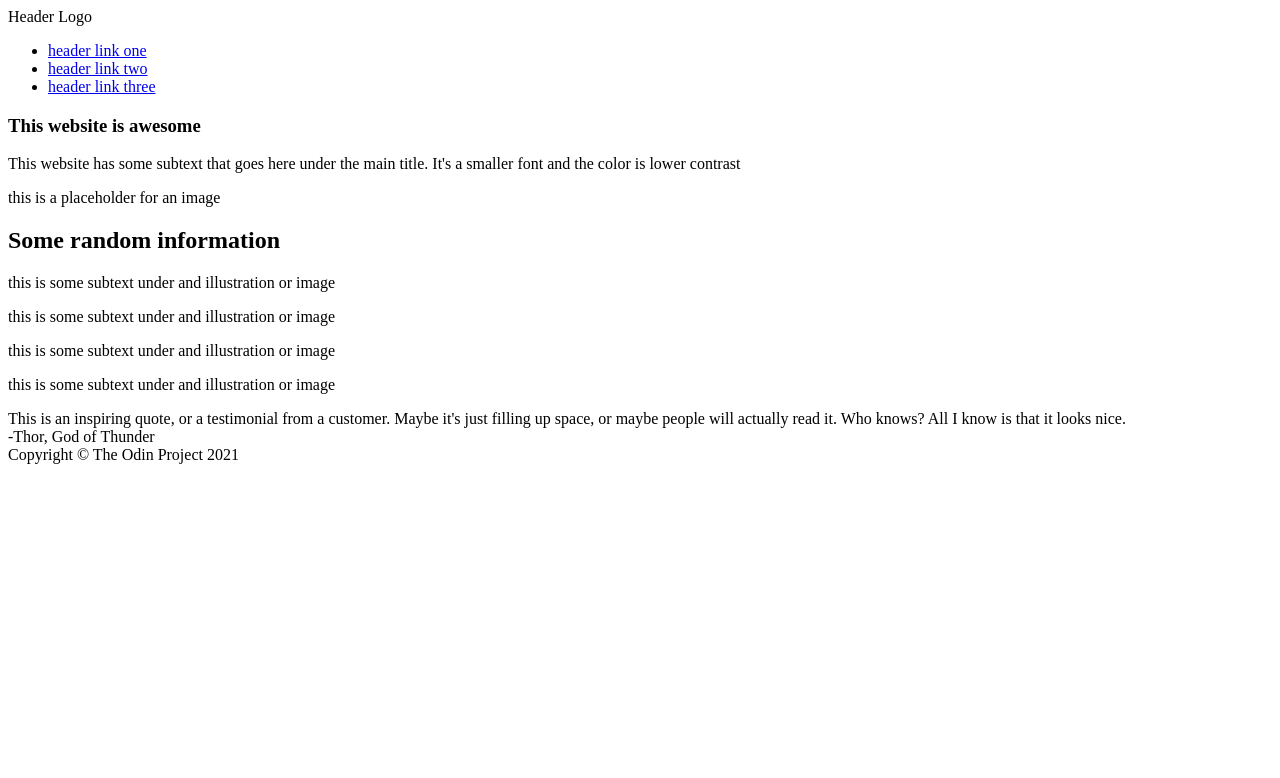
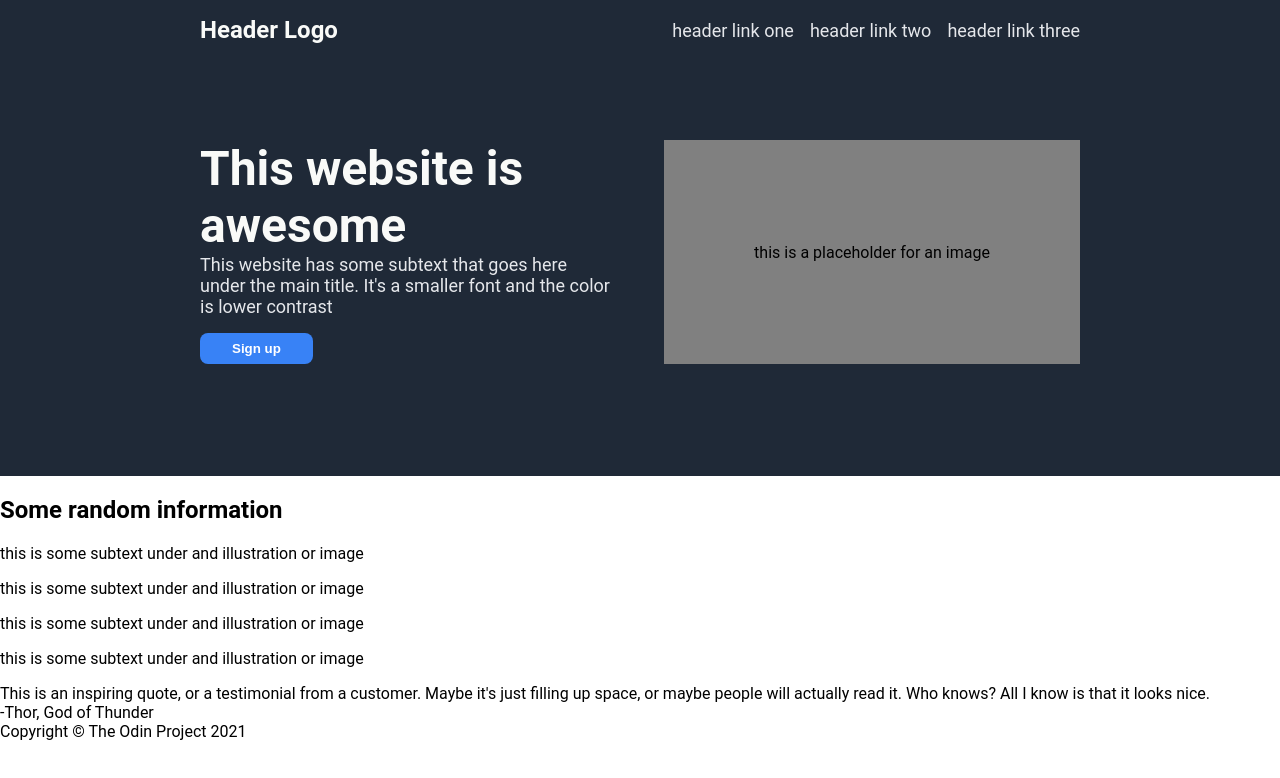
Before and after one commit to Vytazet/landing-page, a plain HTML site: page index.html in a window 1280 px wide. Drawn offline with Linux system fonts and the light colour scheme.

Commit message:
Stylized the hero and the header

```diff
--- a/index.html
+++ b/index.html
@@ -21,7 +21,8 @@
     <div class="hero">
       <div class="left-hero">
         <h3>This website is awesome</h3>
-        <p>This website has some subtext that goes here under the main title. It's a smaller font and the color is lower contrast</p>
+        <div class="subtext">This website has some subtext that goes here under the main title. It's a smaller font and the color is lower contrast</div>
+        <button class="sign-up">Sign up</button>
       </div>
       <div class="right-hero">
         this is a placeholder for an image
--- a/style.css
+++ b/style.css
@@ -0,0 +1,74 @@
+body{
+  font-family: Roboto, Helvetica, sans-serif;
+  margin: 0;
+}
+
+.top-part{
+  background-color: #1F2937;
+  padding: 16px 200px;
+}
+
+a{
+  text-decoration: none;
+  color: #E5E7EB;
+  font-size: 18px;
+}
+
+ul{
+  margin: 0;
+  padding: 0;
+  list-style-type: none;
+  display: flex;
+  gap: 16px;
+}
+
+h3{
+  font-size: 48px;
+  font-weight: bolder;
+  color: #F9FAF8;
+  margin: 0;
+}
+
+.subtext{
+  font-size: 18px;
+  color: #E5E7EB;
+  margin-bottom: 16px;
+}
+
+.header{
+  display: flex;
+  justify-content: space-between;
+  align-items: center;
+}
+
+.logo{
+  font-weight: bold;
+  font-size: 24px;
+  color: #F9FAF8;
+}
+
+.sign-up{
+  background-color: #3882F6;
+  color: white;
+  font-weight: bold;
+  border: 1px;
+  padding: 8px 32px;
+  border-radius: 8px;
+}
+
+.left-hero, .right-hero{
+  flex: 1;
+}
+
+.right-hero{
+  display: flex;
+  justify-content: center;
+  align-items: center;
+  background-color: gray;
+}
+
+.hero{
+  display: flex;
+  gap: 48px;
+  margin: 96px 0;
+}
```
